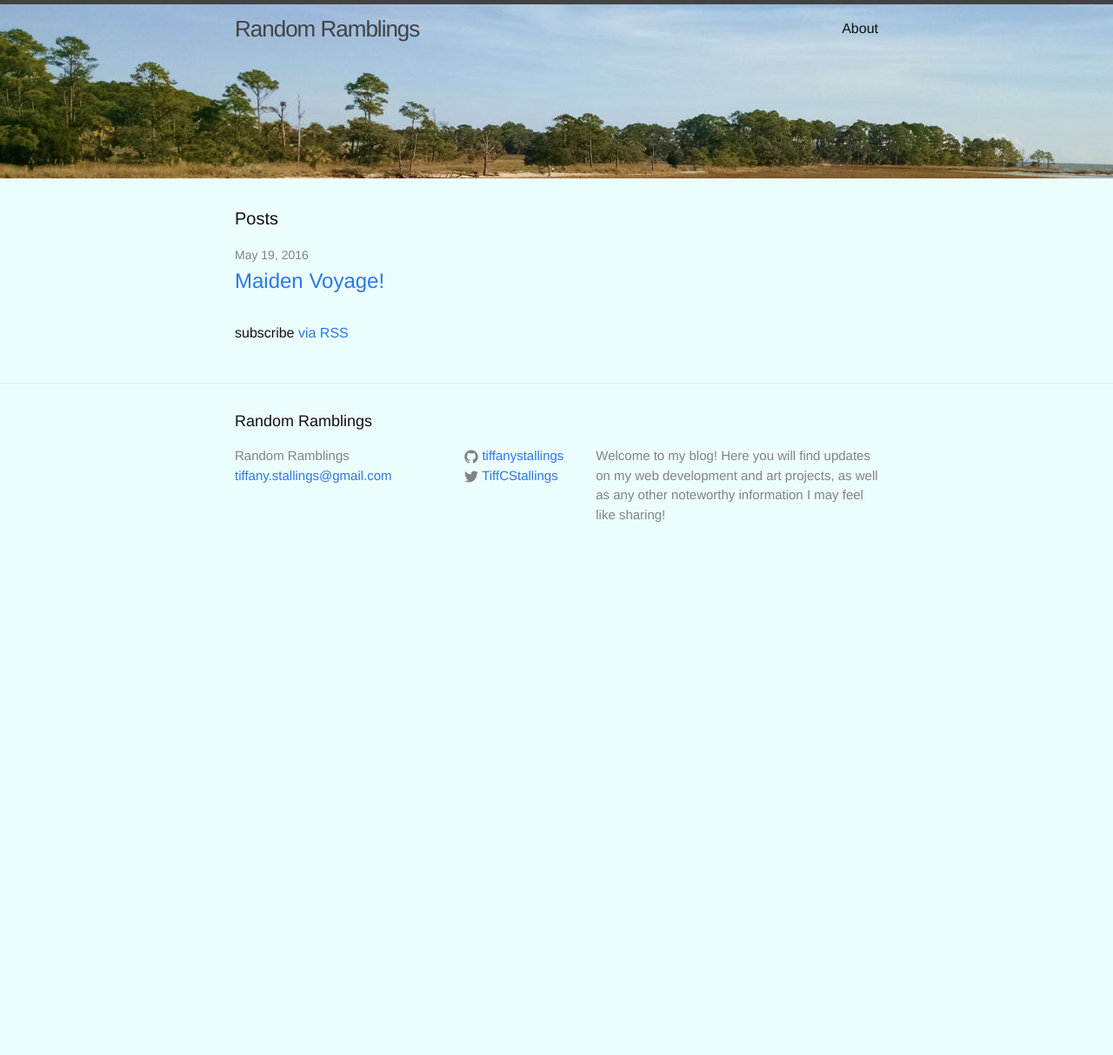
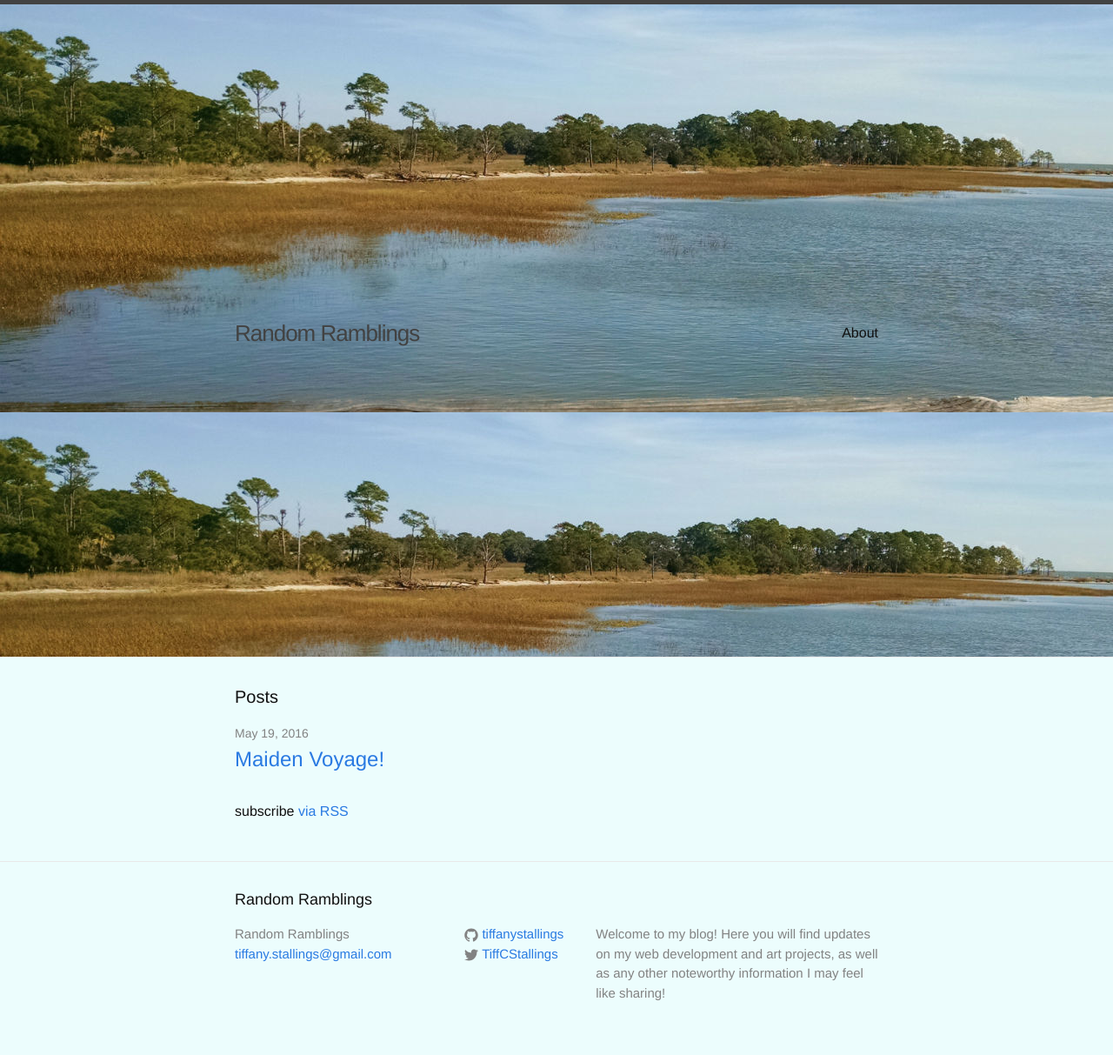
Before and after one commit to tiffanystallings/blog, a Jekyll site: the page built from index.html, in a window 1280 px wide. Shown: the whole page at 87% size. Built offline with Jekyll 4.4.1, drawn with Linux system fonts in a browser that asks for light colours; before the commit the page ends 900 px from its top, so only the background shows below that.

Commit message:
Tweak header
Make header wider and push text to bottom

```diff
--- a/css/style.css
+++ b/css/style.css
@@ -1,4 +1,5 @@
 .site-header {
 	background: url('../images/hunting.jpg');
-	height: 200px;
+	height: 400px;
+	padding-top: 350px;
 }
```
